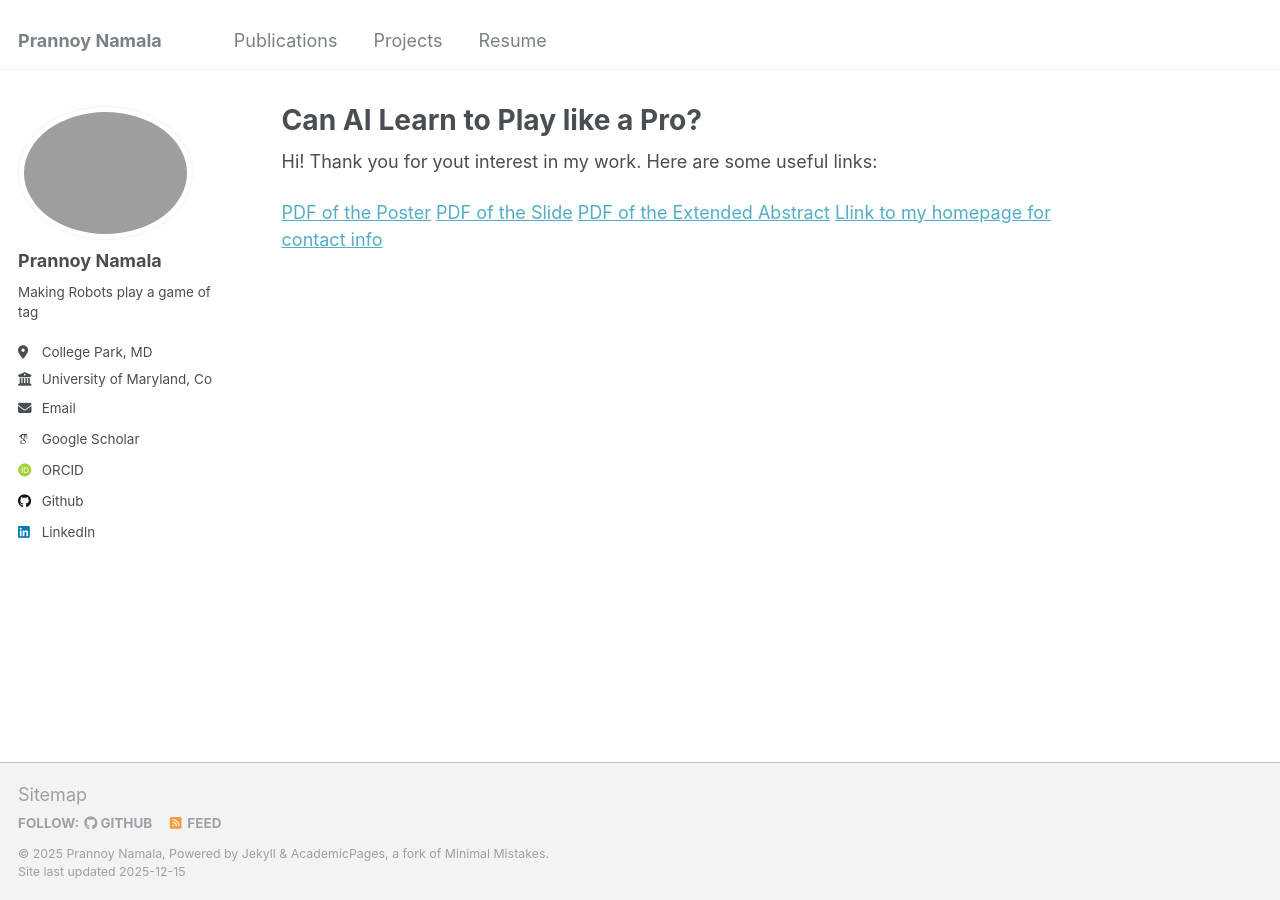
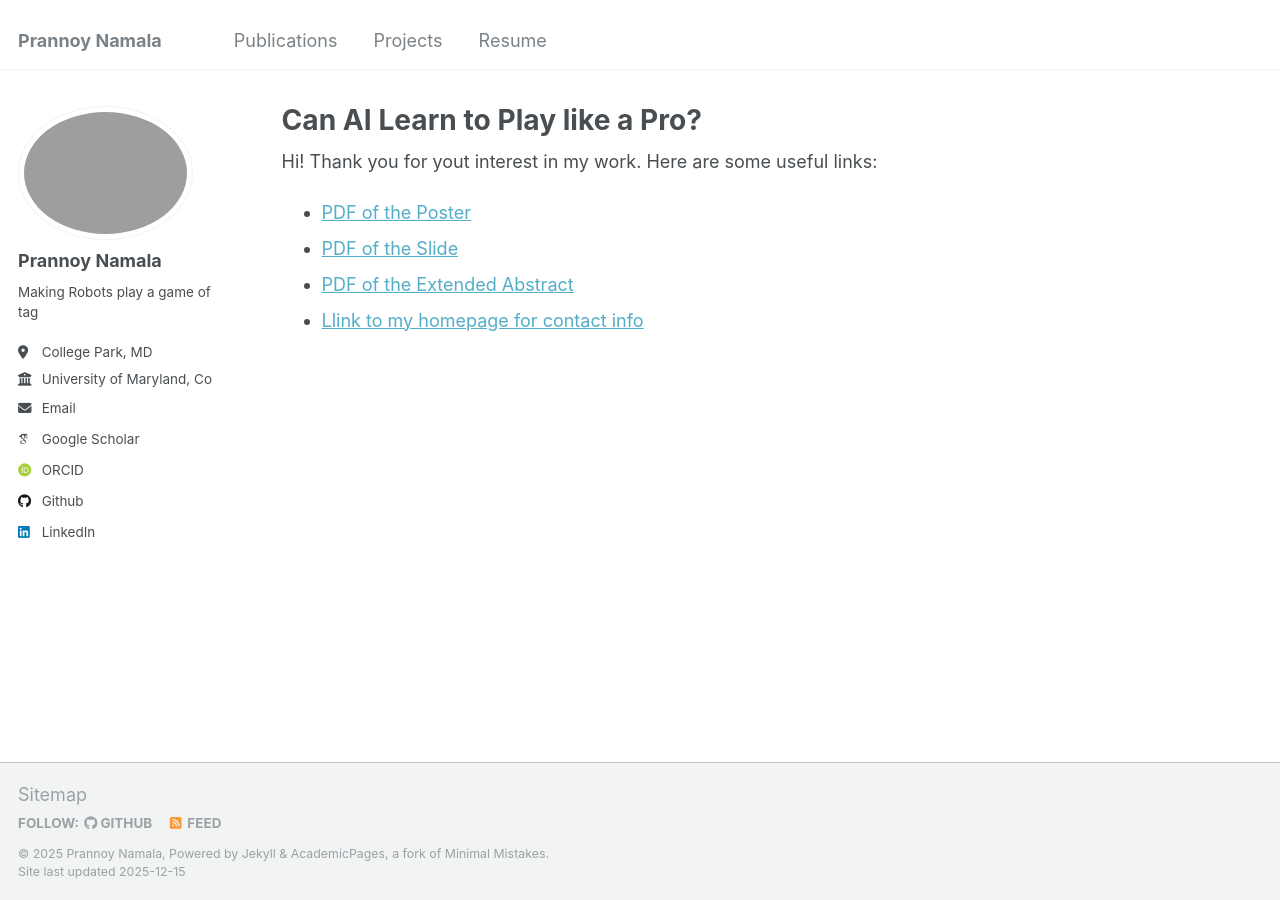
Before and after one commit to PrannoyNamala/PrannoyNamala.github.io, a Jekyll site: the page built from _pages/icc2025.md, in a window 1280 px wide. Built offline with Jekyll 4.4.1, drawn with Linux system fonts in a browser that asks for light colours; some web fonts are replaced.

```diff
--- a/_pages/icc2025.md
+++ b/_pages/icc2025.md
@@ -7,7 +7,7 @@ redirect_from:
 ---
 Hi! Thank you for yout interest in my work. Here are some useful links:
 
-[PDF of the Poster](https://enme.umd.edu/)
-[PDF of the Slide](https://enme.umd.edu/)
-[PDF of the Extended Abstract](/files/ICC_Workshop_Paper.pdf)
-[Llink to my homepage for contact info](https://prannoynamala.github.io/)
+* [PDF of the Poster](https://enme.umd.edu/)
+* [PDF of the Slide](https://enme.umd.edu/)
+* [PDF of the Extended Abstract](/files/ICC_Workshop_Paper.pdf)
+* [Llink to my homepage for contact info](https://prannoynamala.github.io/)
```
